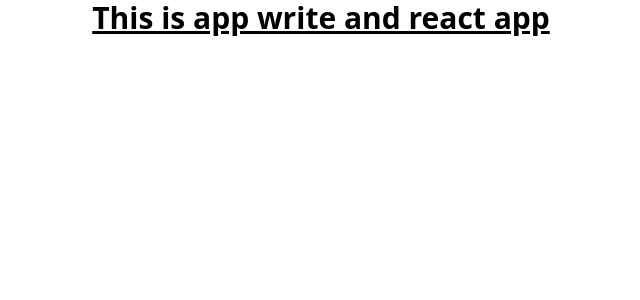
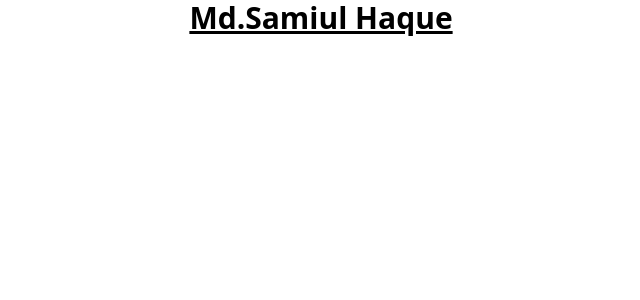
Before and after one commit to samiulh4/react-appwrite-blog, a React (Vite) app: page / in a window 1280 px wide. Shown: the top 300 px of the page, without its empty margins (319-959 px from the left). Built offline with nearby package versions, Linux system fonts and the light colour scheme.

Commit message:
test commit

```diff
--- a/src/App.jsx
+++ b/src/App.jsx
@@ -1,7 +1,7 @@
 function App() {
   return (
     <>
-      <h1 className="text-center text-3xl font-bold underline">This is app write and react app</h1>
+      <h1 className="text-center text-3xl font-bold underline">Md.Samiul Haque</h1>
     </>
   )
 }
```
